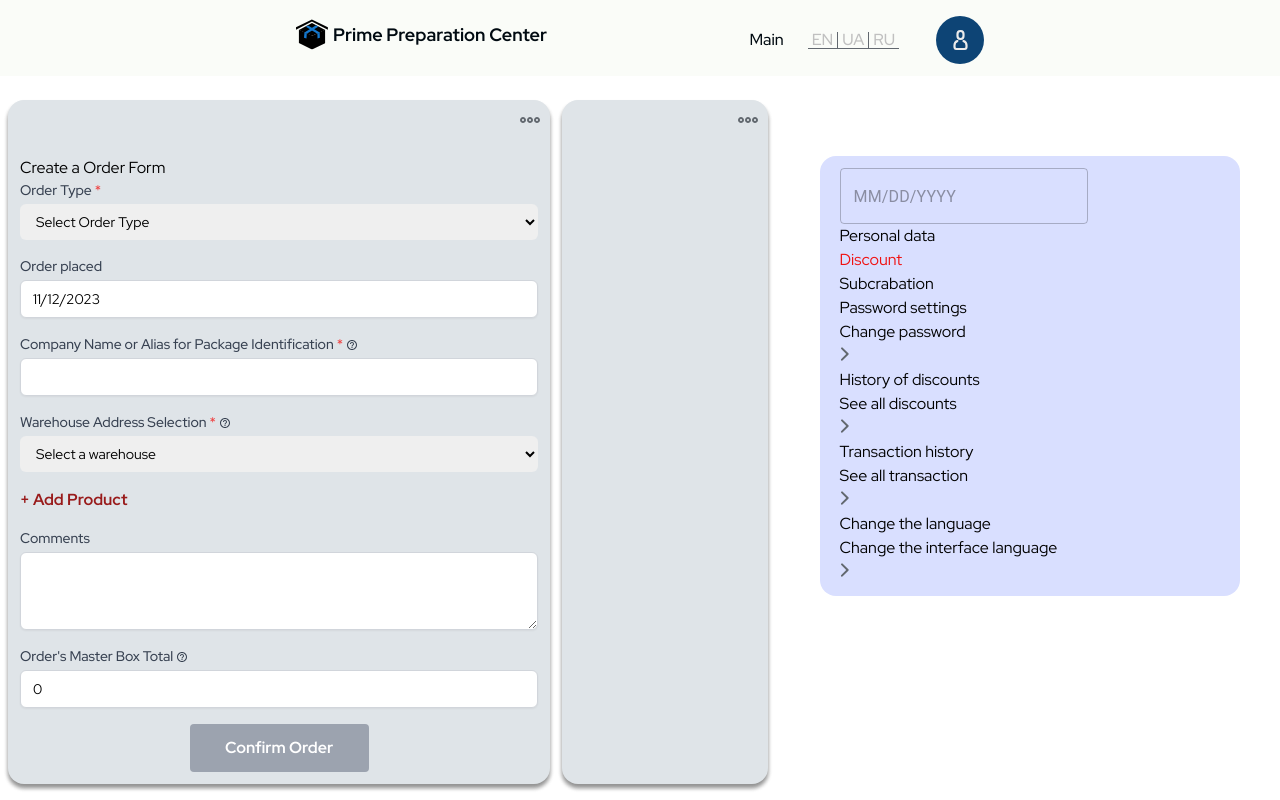
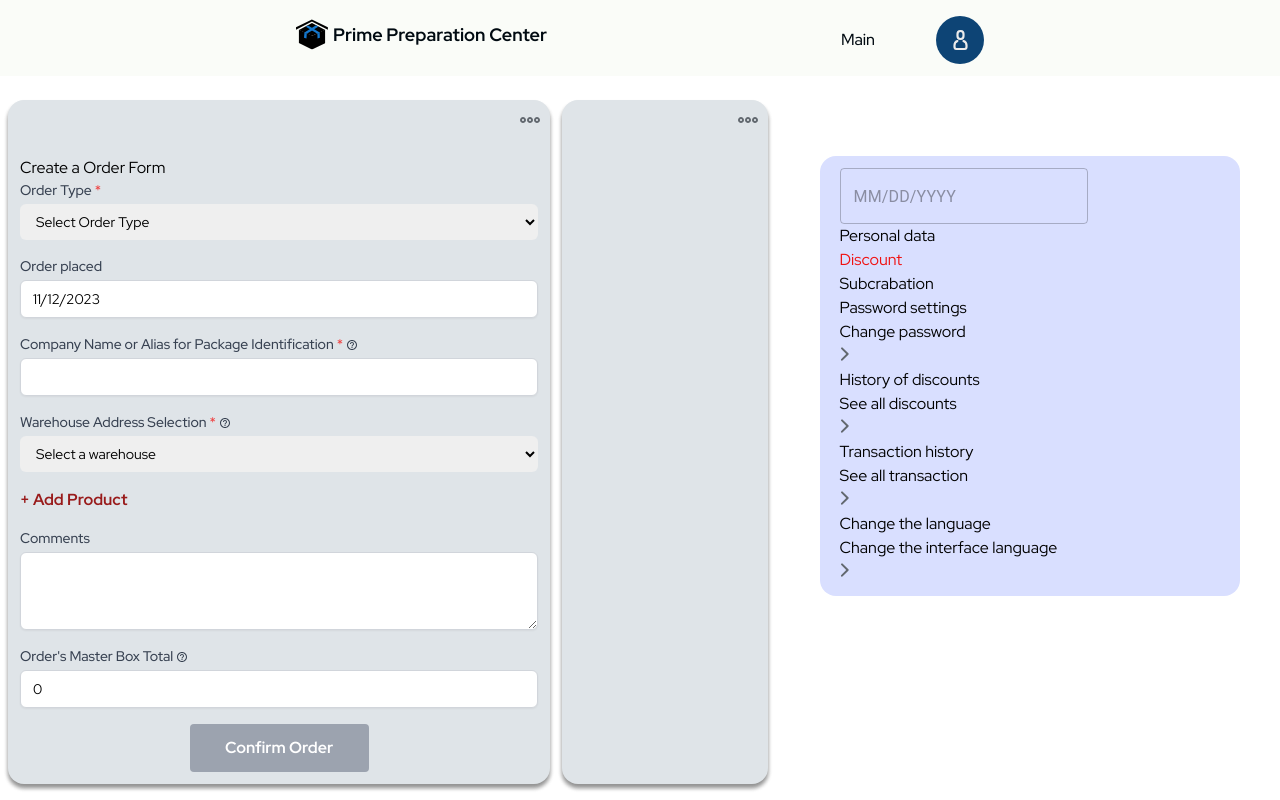
Before and after one commit to korvan17/nevadaFrontend, a Next.js app: page /dashboard in a window 1280 px wide. Shown: the top 800 px of the page. Built offline with nearby package versions, Linux system fonts and the light colour scheme.

Commit message:
remove language switcher

```diff
--- a/src/components/Dashboard/DBHEader/DBHeader.jsx
+++ b/src/components/Dashboard/DBHEader/DBHeader.jsx
@@ -1,6 +1,6 @@
 import React from "react";
 import { Logo } from "@/components/Icons";
-import { LanguageSwitcher } from "@/components/UIElements";
+// import { LanguageSwitcher } from "@/components/UIElements";
 import NavBar from "./NavBar";
 
 function DBHeader() {
@@ -28,7 +28,7 @@ function DBHeader() {
             Main
           </p>
           <div className="hidden md:block md:mr-[37px]">
-            <LanguageSwitcher page="db" />
+            {/* <LanguageSwitcher page="db" /> */}
           </div>
           <button
             className="hidden lg:block transition-all ease-out
--- a/src/components/UIElements/UserControls/UserControls.jsx
+++ b/src/components/UIElements/UserControls/UserControls.jsx
@@ -5,7 +5,7 @@ import { useState } from "react";
 import { BasicModal } from "@/components";
 // import LoginModal from "@/components/Modals/LoginModal/LoginModal";
 import RegistrationModal from "@/components/Modals/RegistrationModal/RegistrationModal";
-import LanguageSwitcher from "./LanguageSwitcher";
+// import LanguageSwitcher from "./LanguageSwitcher";
 import { SessionProvider } from "next-auth/react";
 
 function UserControls() {
@@ -24,7 +24,7 @@ function UserControls() {
       className="flex flex-wrap flex-col lg:flex-row lg:flex-nowrap
     justify-center gap-[8px] lg:gap-[18px] md:items-start lg:items-center"
     >
-      <LanguageSwitcher page="home" />
+      {/* <LanguageSwitcher page="home" /> */}
       <div className="flex flex-wrap flex-col lg:flex-row lg:flex-nowrap lg:items-center gap-[8px] items-center md:items-start">
         <button
           onClick={toggleModalRegistration}
```
